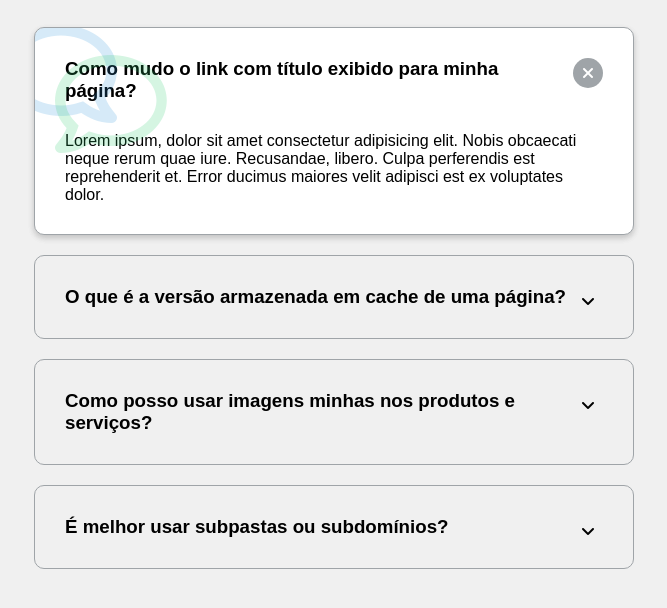
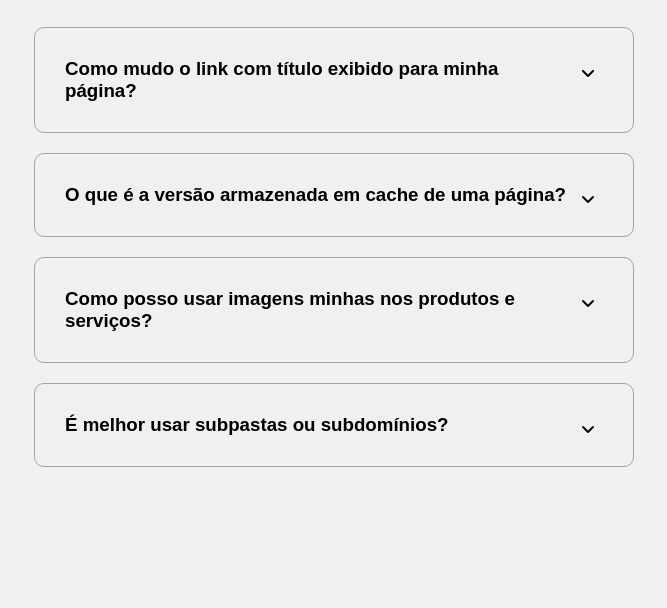
Before and after one commit to guilherme-mendonca-goncalves/FAQ, a plain HTML site: page index.html in a window 1280 px wide. Shown: the part 90-698 px from the top of the page, without its empty margins (306-973 px from the left). Drawn offline with Linux system fonts and the light colour scheme; a web font is replaced by a local one.

Commit message:
Added basic JS setup

```diff
--- a/index.html
+++ b/index.html
@@ -10,7 +10,7 @@
   <body>
     <h1>Perguntas frequentes</h1>
     <div class="faq-container">
-      <div class="faq active">
+      <div class="faq">
         <h3 class="faq-title">Como mudo o link com título exibido para minha página?</h3>
         <p class="faq-text">Lorem ipsum, dolor sit amet consectetur adipisicing elit. Nobis obcaecati neque rerum quae iure. Recusandae, libero. Culpa perferendis est reprehenderit et. Error ducimus maiores velit adipisci est ex voluptates dolor.</p>
         <button class="faq-toggle">
--- /dev/null
+++ b/script.js
@@ -0,0 +1,7 @@
+const toggles = document.querySelectorAll('.faq-toggle')
+
+toggles.forEach(toggle => {
+  toggle.addEventListener('click', () => {
+    toggle.parentNode.classList.toggle('active')
+  })
+})
```
